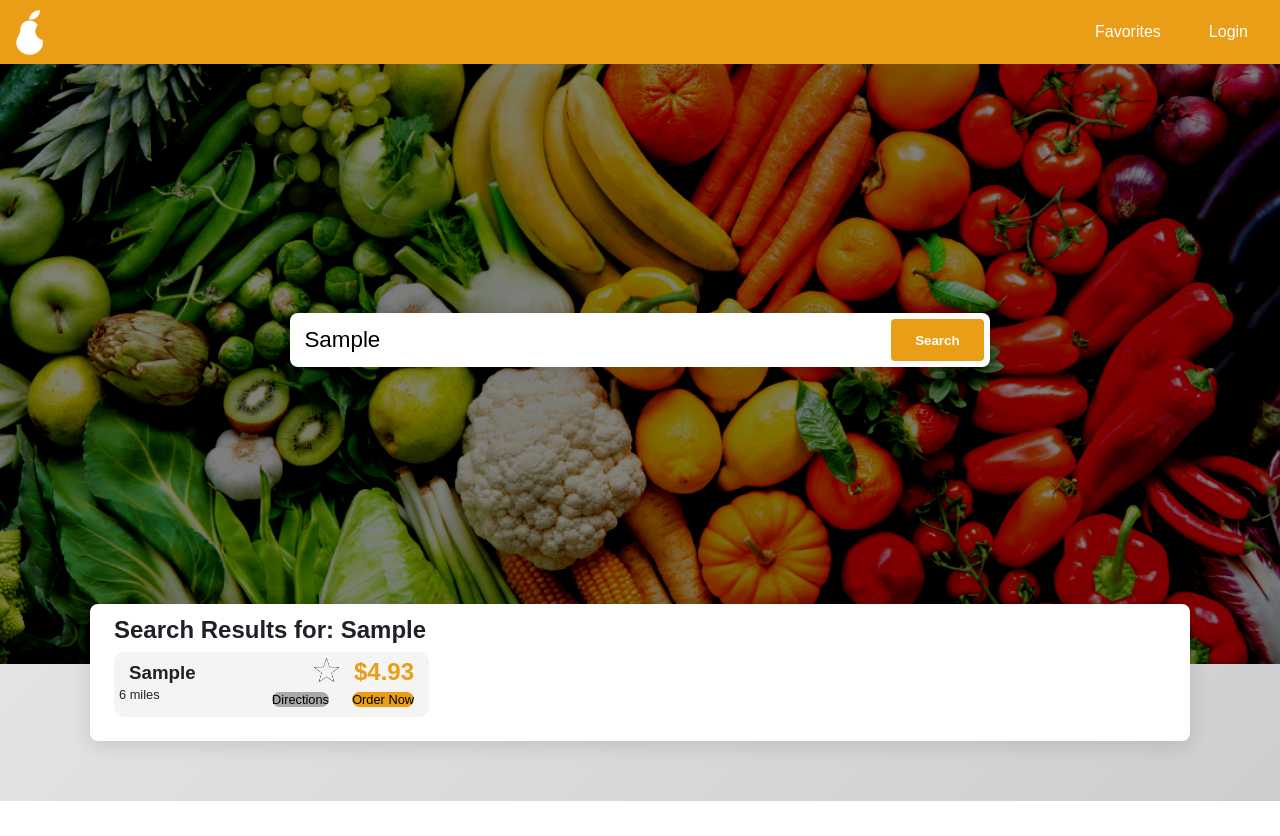
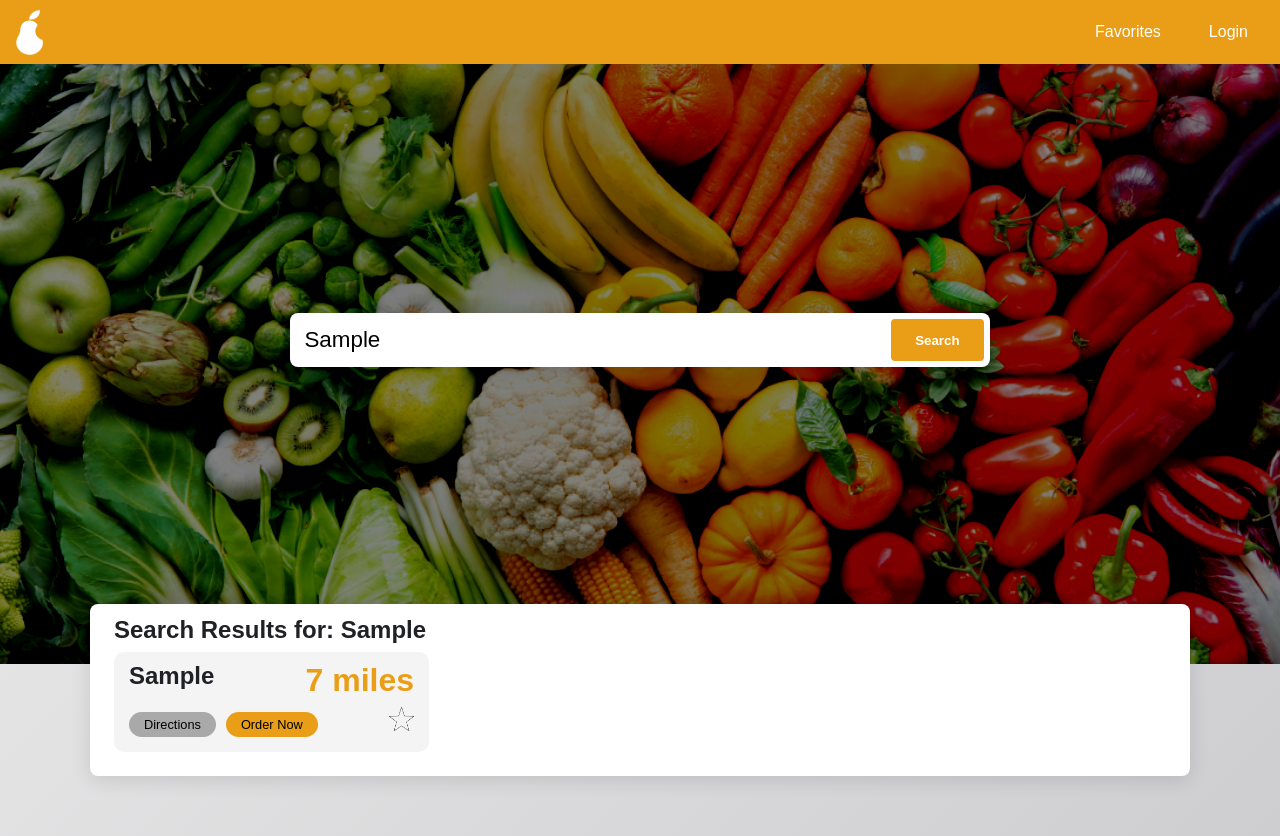
Before and after one commit to Vladimir-Herdman/gruszka, a Next.js app: page / in a window 1280 px wide. Both pictures are taken after typing "Sample" into the empty fields and a click on the button "Search". Before the commit the page ends 801 px from the top, so only its background shows below. Built offline with nearby package versions, Linux system fonts and the light colour scheme; no server answers.

Commit message:
Style update for the result cards

```diff
--- a/src/_components/result.module.css
+++ b/src/_components/result.module.css
@@ -1,5 +1,5 @@
 .result {
-  padding: 10;
+  padding: 15px;
   width: 315px;
   height: fit-content;
   display: flex;
@@ -10,40 +10,46 @@
   opacity: 0;
   transition: opacity ease 1.5s;
   position: relative;
-  padding-bottom: 15px;
 }
 
 .resultStoreName {
   position: absolute;
   top: 10px;
   left: 15px;
+  font-size: 1.5rem;
+  margin: 0;
+  padding-right: 40px;
 }
 
 .resultDistance {
-  position: static;
-  font-size: 0.8rem;
-  margin-top: 35px;
-  margin-left: 5px;
-}
-
-.resultPrice {
   position: absolute;
-  top: 6px;
+  top: 10px;
   right: 15px;
+  margin: 0;
+  font-size: 2rem;
+  font-weight: bold;
   color: var(--primary-color);
 }
 
+.buttonContainer {
+  margin-top: 45px;
+  display: flex;
+  flex-direction: row;
+  gap: 10px;
+  width: fit-content;
+}
+
 .resultRoundButton {
-  position: absolute;
-  bottom: 10px;
-  right: 100px;
+  position: static;
   font-size: 0.8rem;
-  padding: 5 10 5 10;
+  padding: 5px 15px;
   border-radius: 20px;
   border: none;
   cursor: pointer;
   transition: all 0.4s ease;
+  white-space: nowrap;
 }
+
 .resultRoundButton:hover {
   filter: brightness(108%);
 }
@@ -52,9 +58,15 @@
   opacity: 1;
 }
 
-.favoriteImage{
+.favoriteImage {
   width: 25px;
   position: absolute;
-  top: 6px;
-  right: 90px;
+  top: 55px;
+  right: 15px;
+  cursor: pointer;
+  transition: transform 0.2s ease;
 }
+
+.favoriteImage:hover {
+  transform: scale(1.1);
+}
--- a/src/_components/result.tsx
+++ b/src/_components/result.tsx
@@ -8,9 +8,8 @@ export type MapLocation = {
 export type ResultType = {
   storeName: string;
   loc: {lat: number, long: number};
-  price?: number;
+  price: number;
   distance?: number;
-  websiteURL?: string;
   isFavorite: boolean;
 };
 type ResultProps = {
@@ -22,7 +21,7 @@ type ResultProps = {
 
 export default function Result({result, showHeadingValue: className_, setLocMethod, setMapShown}: ResultProps) {
    const [favoriteImage, setFavoriteImage] = useState("./favoriteStarUnfilled.png");
-  //TODO: insert functionality here for Directions and OrderNow clicks such as map and opening website for store
+
   function onDirectionsClicked() {
     if (result.loc && result.loc.lat && result.loc.long) {
       const location: MapLocation = {lat: result.loc.lat, long: result.loc.long};
@@ -30,9 +29,11 @@ export default function Result({result, showHeadingValue: className_, setLocMeth
       setMapShown(true);
     }
   }
+
   function onOrderNowClicked() {
     console.log(`Order now button clicked for storeName:${result.storeName} with price:${result.price}`);
   }
+
   function onFavoriteClicked() {
     console.log(`Added to favorites`);
 
@@ -49,40 +50,38 @@ export default function Result({result, showHeadingValue: className_, setLocMeth
     }
   }
 
-  // Code runs once upon first render, allows favorited item to show as favorited in menu
   useEffect(() => {
       if(result.isFavorite){
         setFavoriteImage("./favoriteStarFilled.png");
       }
-    }, []); // Empty array ensures this runs only once
+    }, []);
 
   if (result.distance && result.distance === 0) {result.distance = undefined;}
 
   return (
     <div className={styles.result + " " + (className_ ? styles.show : "")}>
       <h3 className={styles.resultStoreName}>{result.storeName}</h3>
-      <p
-        className={styles.resultDistance}
-        style={result.distance ? {} : {opacity:0}}
-      >
-        {result.distance ? result.distance + " miles" : "NULL"}
-      </p>
 
-      {/* Favorites Button */}
-      <img src={favoriteImage} className={styles.favoriteImage}  onClick={onFavoriteClicked}/>
-
-      {result.price && <h2 className={styles.resultPrice}>${result.price}</h2>}
-
-      <button //Directions
+      {/* Left side - Buttons under store name */}
+      <div className={styles.buttonContainer}>
+        <button
           className={styles.resultRoundButton}
           style={{backgroundColor:"darkgray"}}
           onClick={onDirectionsClicked}>Directions
         </button>
-      <button //Order Now
+        <button
           className={styles.resultRoundButton}
-        style={{right:15, backgroundColor:"var(--primary-color)"}}
+          style={{backgroundColor:"var(--primary-color)"}}
           onClick={onOrderNowClicked}>Order Now
         </button>
       </div>
+
+      {/* Right side - Distance */}
+      {result.distance && (
+        <h2 className={styles.resultDistance}>{result.distance} {result.distance < 2 ? "mile" : "miles"}</h2>
+      )}
+      {/* Favorites Button - Top Right */}
+      <img src={favoriteImage} className={styles.favoriteImage} onClick={onFavoriteClicked}/>
+    </div>
   );
 }
--- a/src/app/page.tsx
+++ b/src/app/page.tsx
@@ -29,7 +29,7 @@ export default function Home() {
     const tempResult: ResultType = {
       storeName: text,
       loc: { lat: parseFloat((Math.random() * 90).toFixed(3)), long: parseFloat((Math.random() * 180).toFixed(3)) },
-      distance: parseFloat((Math.random() * 14).toFixed(0)),
+      distance: parseFloat(((Math.random() * 14) + 1).toFixed(0)),
       price: parseFloat((Math.random() * 20).toFixed(2)),
       isFavorite: false,
     };
```
Lines whose indentation alone changed are shown as unchanged.
